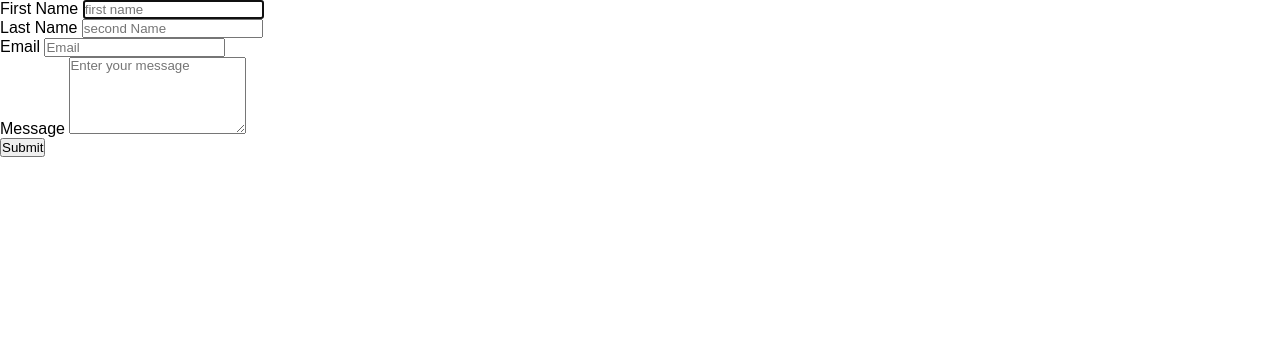
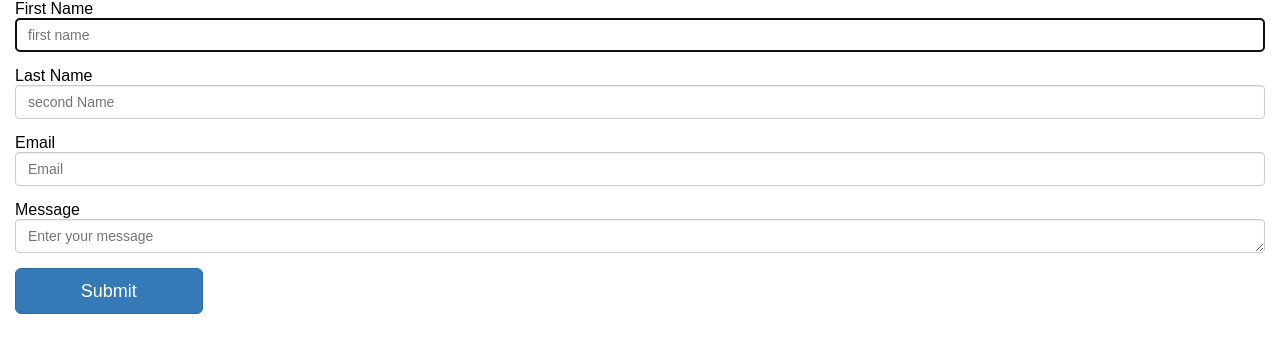
Before and after one commit to SaidaraoChirumamilla/Personal_website, a Flask app: page /projects in a window 1280 px wide. Shown: the top 353 px of the page. Run offline with Flask 2, Linux system fonts and the light colour scheme.

Commit message:
contact form css added

```diff
--- a/Static/styles/style.css
+++ b/Static/styles/style.css
@@ -9,6 +9,79 @@
     flex-direction: column;
     flex-wrap: wrap;
     justify-content: flex-start;
+}
+
+.form-group {
+    margin-bottom: 15px;
+}
+
+.containerform {
+    padding-right: 15px;
+    padding-left: 15px;
+    margin-right: auto;
+    margin-left: auto;
+}
+
+.form-control {
+    display: block;
+    width: 100%;
+    height: 34px;
+    padding: 6px 12px;
+    font-size: 14px;
+    line-height: 1.42857143;
+    color: #555;
+    background-color: #fff;
+    background-image: none;
+    border: 1px solid #ccc;
+    border-radius: 4px;
+    -webkit-box-shadow: inset 0 1px 1px rgb(0 0 0 / 8%);
+    box-shadow: inset 0 1px 1px rgb(0 0 0 / 8%);
+    -webkit-transition: border-color ease-in-out .15s, box-shadow ease-in-out .15s;
+    -o-transition: border-color ease-in-out .15s, box-shadow ease-in-out .15s;
+    -webkit-transition: border-color ease-in-out .15s, -webkit-box-shadow ease-in-out .15s;
+    transition: border-color ease-in-out .15s, -webkit-box-shadow ease-in-out .15s;
+    transition: border-color ease-in-out .15s, box-shadow ease-in-out .15s;
+    transition: border-color ease-in-out .15s, box-shadow ease-in-out .15s, -webkit-box-shadow ease-in-out .15s;
+}
+
+.btn-block {
+    display: block;
+    width: 15%;
+}
+
+.btn {
+    display: inline-block;
+    margin-bottom: 0;
+    font-weight: 400;
+    text-align: center;
+    white-space: nowrap;
+    vertical-align: middle;
+    -ms-touch-action: manipulation;
+    touch-action: manipulation;
+    cursor: pointer;
+    background-image: none;
+    border: 1px solid transparent;
+    padding: 6px 12px;
+    font-size: 14px;
+    line-height: 1.42857143;
+    border-radius: 4px;
+    -webkit-user-select: none;
+    -moz-user-select: none;
+    -ms-user-select: none;
+    user-select: none;
+}
+
+.btn-lg {
+    padding: 10px 16px;
+    font-size: 18px;
+    line-height: 1.3333333;
+    border-radius: 6px;
+}
+
+.btn-primary {
+    color: #fff;
+    background-color: #337ab7;
+    border-color: #2e6da4;
 }
 
 #uderemove {
```
